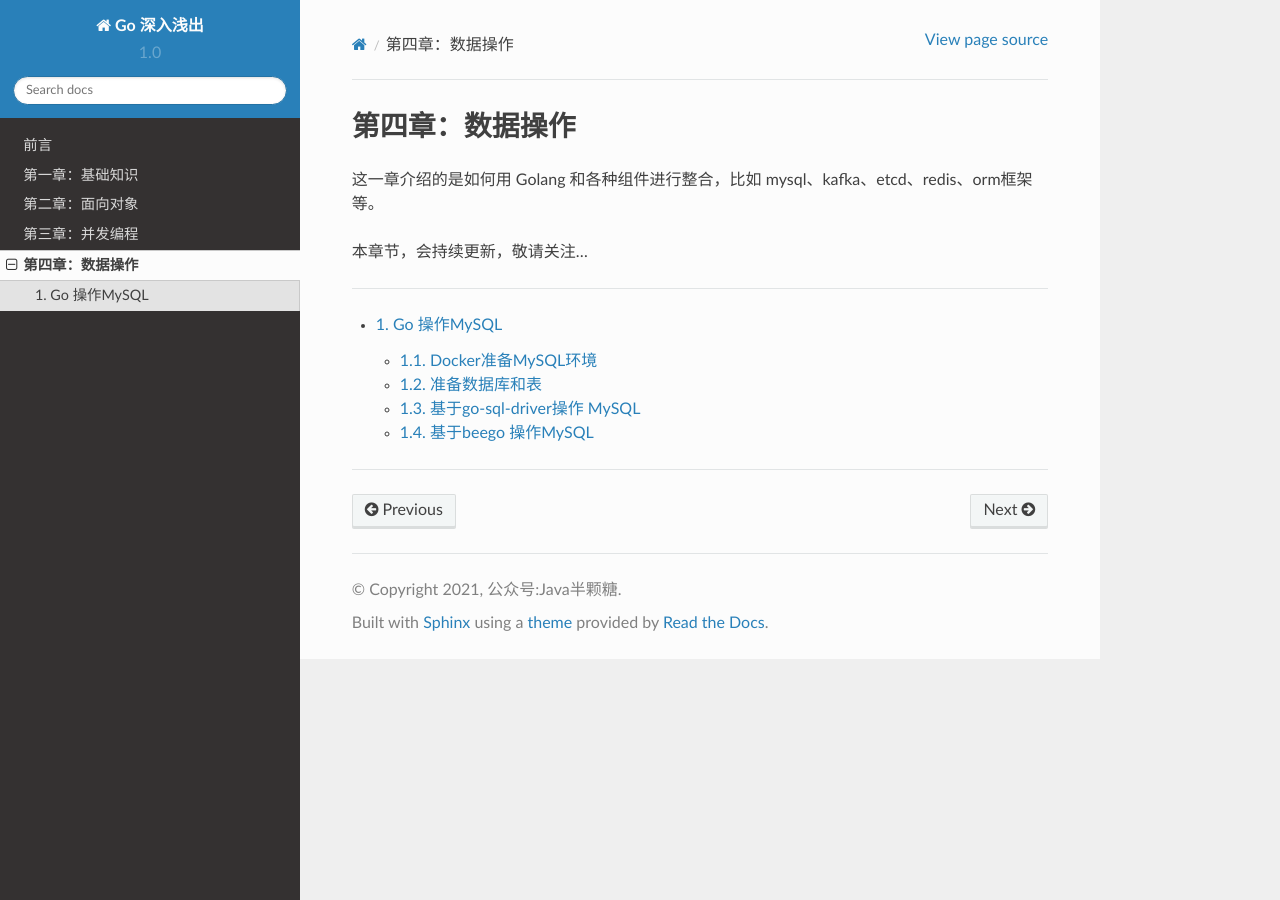
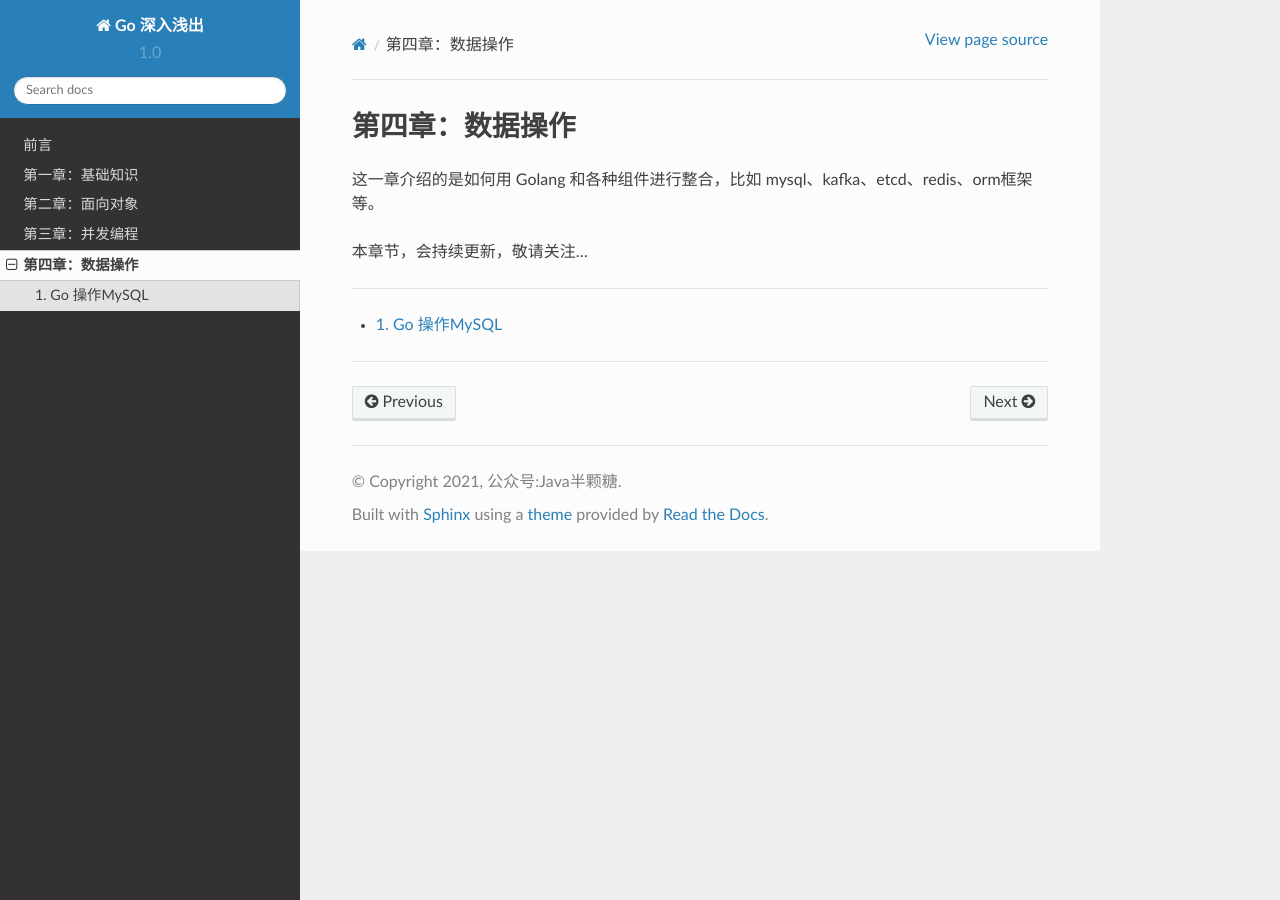
Before and after one commit to iswxw/wxw-go, a Sphinx documentation site: the page built from source/w04/index.rst, in a window 1280 px wide. Built offline with Sphinx 7.4.7 and the Read the Docs theme 2.0.0, drawn with Linux system fonts in a browser that asks for light colours; pages that are not in the unit, such as notebooks, are missing from menus.

Commit message:
调整默认分级目录

```diff
--- a/source/w01/index.rst
+++ b/source/w01/index.rst
@@ -9,7 +9,7 @@
 ---------------------------
 
 .. toctree::
-    :maxdepth: 2
+    :maxdepth: 1
     :numbered: 2
 
     c01_01
--- a/source/w02/index.rst
+++ b/source/w02/index.rst
@@ -9,7 +9,7 @@
 -------------------------------------------
 
 .. toctree::
-    :maxdepth: 2
+    :maxdepth: 1
     :numbered: 2
 
     c01_01
--- a/source/w03/index.rst
+++ b/source/w03/index.rst
@@ -9,7 +9,7 @@
 --------------------------------------------
 
 .. toctree::
-    :maxdepth: 2
+    :maxdepth: 1
     :numbered: 2
 
     c01_01
--- a/source/w04/index.rst
+++ b/source/w04/index.rst
@@ -9,7 +9,7 @@
 ------------------------------------------
 
 .. toctree::
-    :maxdepth: 2
+    :maxdepth: 1
     :numbered: 2
 
     w04_mysql
```
